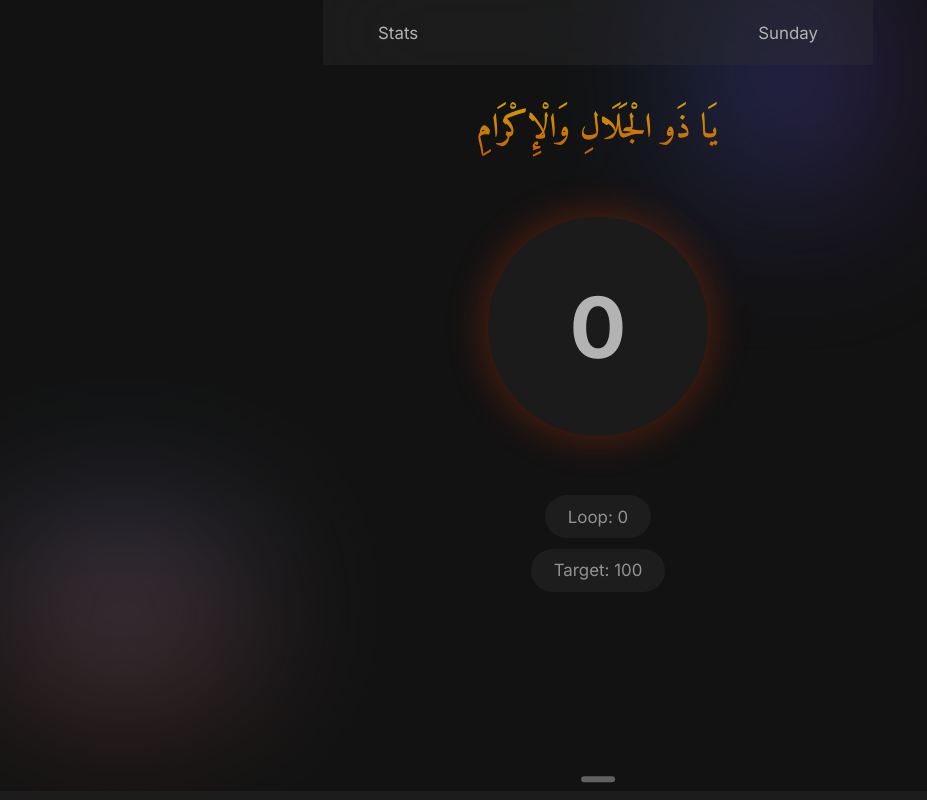
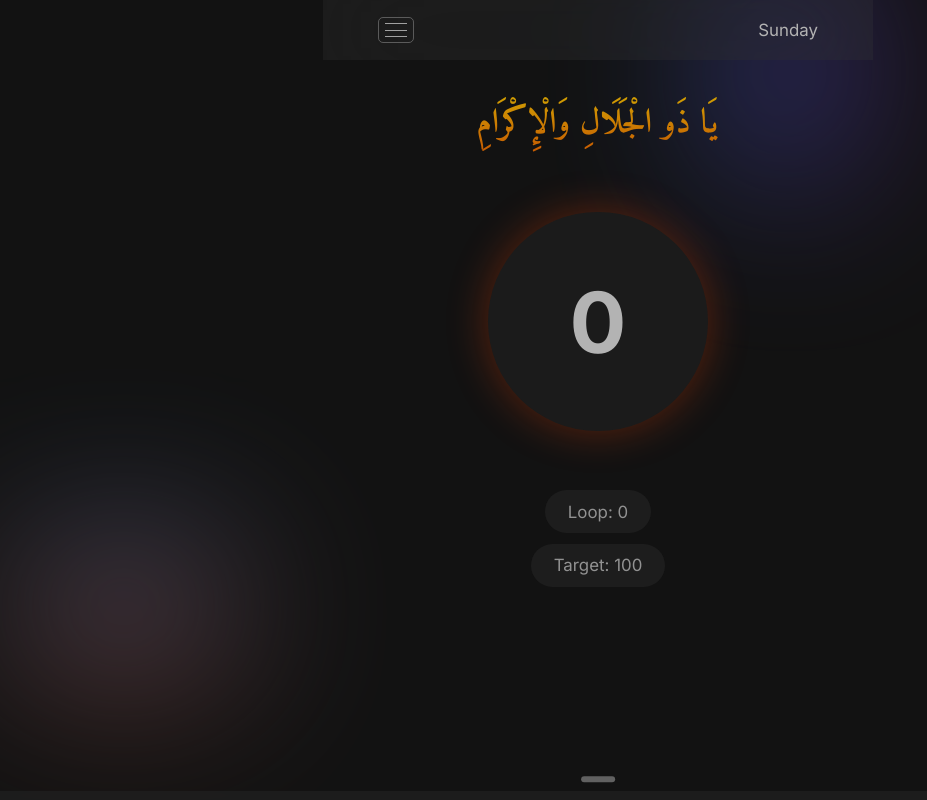
Before and after one commit to najmiter/Heartfull, a React (Vite) app: page / in a window 1280 px wide. Shown: the whole page, without its empty margins (42-969 px from the left). Built offline with nearby package versions, Linux system fonts and the light colour scheme.

Commit message:
burgerrrzzzzz

```diff
--- a/src/components/Header.jsx
+++ b/src/components/Header.jsx
@@ -11,7 +11,13 @@ export default function Header({ handelSetSliderOn }) {
         <header className={styles.header}>
             <nav className={styles.navbar}>
                 <ul className={styles.navItems}>
-                    <li onClick={handelSetSliderOn}>Stats</li>
+                    <li onClick={handelSetSliderOn}>
+                        <div className={styles.burger}>
+                            <span></span>
+                            <span></span>
+                            <span></span>
+                        </div>
+                    </li>
                     <li>{today.toLocaleDateString("en-US", formatting)}</li>
                 </ul>
             </nav>
--- a/src/components/Header.module.css
+++ b/src/components/Header.module.css
@@ -1,12 +1,11 @@
 .header {
     width: 100%;
     background-color: rgba(55, 55, 55, 0.3);
-    padding-block: 2rem;
+    padding-block: 1.5rem;
     backdrop-filter: blur(5rem);
 }
 
 .navbar {
-    width: clamp();
     padding-inline: 10%;
 }
 
@@ -14,5 +13,22 @@
 .navItems {
     display: flex;
     justify-content: space-between;
+    align-items: center;
     user-select: none;
 }
+
+.burger {
+    display: flex;
+    flex-direction: column;
+    gap: 0;
+    padding: 0.2rem 0.5rem;
+    border-radius: 5px;
+    border: 1px solid rgba(136, 136, 136, 0.58);
+}
+
+.burger span {
+    height: 1px;
+    width: 2rem;
+    margin-block: 0.25rem;
+    background-color: rgb(161, 161, 161);
+}
```
